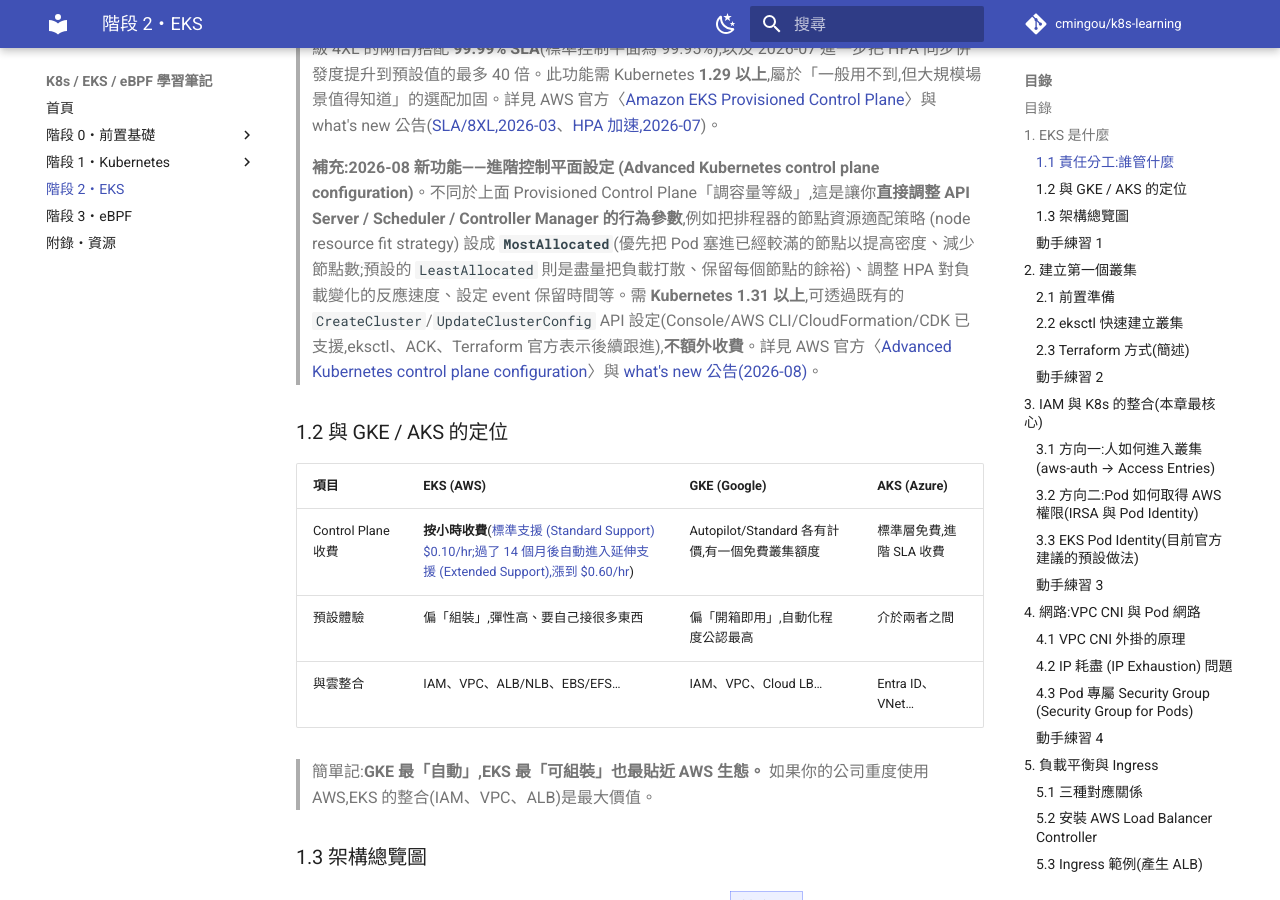
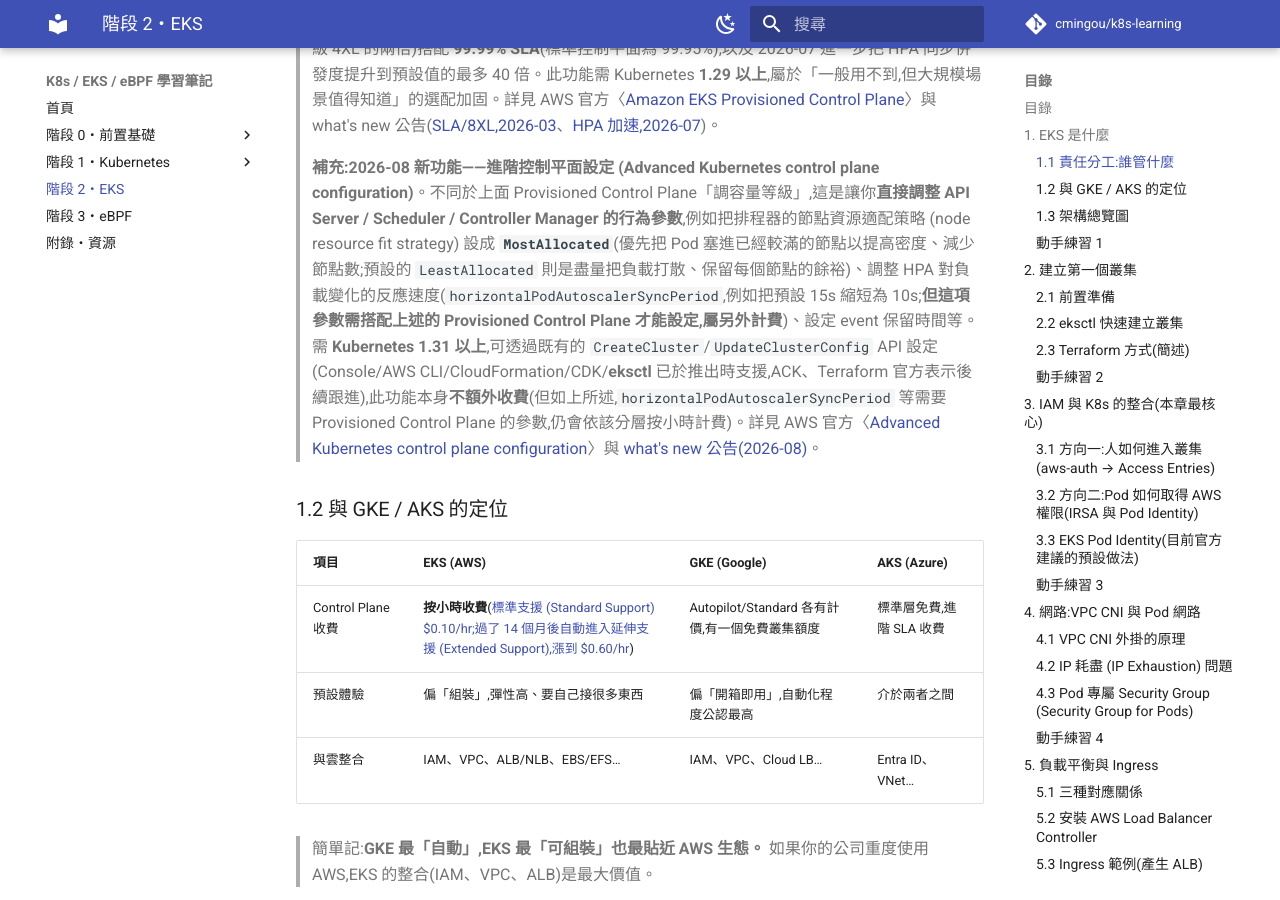
Before and after one commit to cmingou/k8s-learning, an MkDocs documentation site: the page built from docs/02-eks/README.md, in a window 1280 px wide and 900 px high, scrolled down 1730 px. Built offline with MkDocs 1.6.1 and Material for MkDocs 9.7.7, drawn with Linux system fonts in a browser that asks for light colours; comment, search, counter and statistics services are not loaded.

Commit message:
Fix EKS advanced control plane config: eksctl support and HPA sync period billing
- eksctl was incorrectly grouped with ACK/Terraform as "support coming
  later"; per AWS's launch announcement, eksctl (along with Console,
  CLI, CloudFormation, CDK) was supported at launch, only ACK and
  Terraform are pending.
  https://aws.amazon.com/about-aws/whats-new/2026/08/amazon-eks-control-plane-configuration-parameters/

- The note claimed the whole feature is free, but the
  horizontalPodAutoscalerSyncPeriod parameter specifically requires
  the separately-billed Provisioned Control Plane tier; clarified
  that only the base feature is free.
  https://aws.amazon.com/blogs/containers/introducing-advanced-kubernetes-control-plane-configuration-in-amazon-eks/

```diff
--- a/docs/02-eks/README.md
+++ b/docs/02-eks/README.md
@@ -43,7 +43,7 @@
 
 > **補充:控制平面也能「按容量訂閱」——EKS Provisioned Control Plane**。標準 EKS 控制平面的擴縮是全自動、對使用者不可見的;但對超大規模叢集(數千節點的 AI/ML 訓練、HPC),AWS 另外提供 **Provisioned Control Plane**,讓你**明確選擇**控制平面的容量等級(scaling tier),換取更高、更可預期的 API Server 處理能力與 SLA——例如 2026-03 推出的 **8XL tier**(API Server 請求處理量是次一級 4XL 的兩倍)搭配 **99.99% SLA**(標準控制平面為 99.95%),以及 2026-07 進一步把 HPA 同步併發度提升到預設值的最多 40 倍。此功能需 Kubernetes **1.29 以上**,屬於「一般用不到,但大規模場景值得知道」的選配加固。詳見 AWS 官方〈[Amazon EKS Provisioned Control Plane](https://docs.aws.amazon.com/eks/latest/userguide/eks-provisioned-control-plane.html)〉與 what's new 公告([SLA/8XL,2026-03](https://aws.amazon.com/about-aws/whats-new/2026/03/amazon-eks-announces-sla-8xl-scaling-tier)、[HPA 加速,2026-07](https://aws.amazon.com/about-aws/whats-new/2026/07/amazon-eks-provisioned-control/))。
 
-> **補充:2026-08 新功能——進階控制平面設定 (Advanced Kubernetes control plane configuration)**。不同於上面 Provisioned Control Plane「調容量等級」,這是讓你**直接調整 API Server / Scheduler / Controller Manager 的行為參數**,例如把排程器的節點資源適配策略 (node resource fit strategy) 設成 **`MostAllocated`**(優先把 Pod 塞進已經較滿的節點以提高密度、減少節點數;預設的 `LeastAllocated` 則是盡量把負載打散、保留每個節點的餘裕)、調整 HPA 對負載變化的反應速度、設定 event 保留時間等。需 **Kubernetes 1.31 以上**,可透過既有的 `CreateCluster`/`UpdateClusterConfig` API 設定(Console/AWS CLI/CloudFormation/CDK 已支援,eksctl、ACK、Terraform 官方表示後續跟進),**不額外收費**。詳見 AWS 官方〈[Advanced Kubernetes control plane configuration](https://docs.aws.amazon.com/eks/latest/userguide/control-plane-configuration.html)〉與 [what's new 公告(2026-08)](https://aws.amazon.com/about-aws/whats-new/2026/08/amazon-eks-control-plane-configuration-parameters/)。
+> **補充:2026-08 新功能——進階控制平面設定 (Advanced Kubernetes control plane configuration)**。不同於上面 Provisioned Control Plane「調容量等級」,這是讓你**直接調整 API Server / Scheduler / Controller Manager 的行為參數**,例如把排程器的節點資源適配策略 (node resource fit strategy) 設成 **`MostAllocated`**(優先把 Pod 塞進已經較滿的節點以提高密度、減少節點數;預設的 `LeastAllocated` 則是盡量把負載打散、保留每個節點的餘裕)、調整 HPA 對負載變化的反應速度(`horizontalPodAutoscalerSyncPeriod`,例如把預設 15s 縮短為 10s;**但這項參數需搭配上述的 Provisioned Control Plane 才能設定,屬另外計費**)、設定 event 保留時間等。需 **Kubernetes 1.31 以上**,可透過既有的 `CreateCluster`/`UpdateClusterConfig` API 設定(Console/AWS CLI/CloudFormation/CDK/**eksctl** 已於推出時支援,ACK、Terraform 官方表示後續跟進),此功能本身**不額外收費**(但如上所述,`horizontalPodAutoscalerSyncPeriod` 等需要 Provisioned Control Plane 的參數,仍會依該分層按小時計費)。詳見 AWS 官方〈[Advanced Kubernetes control plane configuration](https://docs.aws.amazon.com/eks/latest/userguide/control-plane-configuration.html)〉與 [what's new 公告(2026-08)](https://aws.amazon.com/about-aws/whats-new/2026/08/amazon-eks-control-plane-configuration-parameters/)。
 
 ### 1.2 與 GKE / AKS 的定位
 
```
